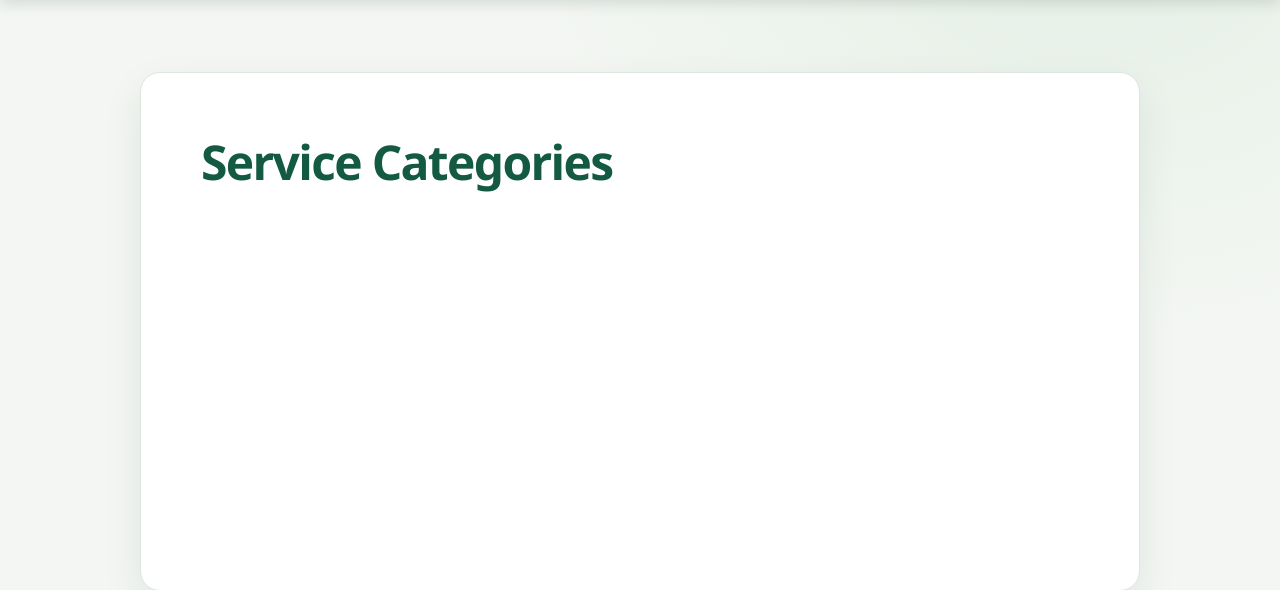
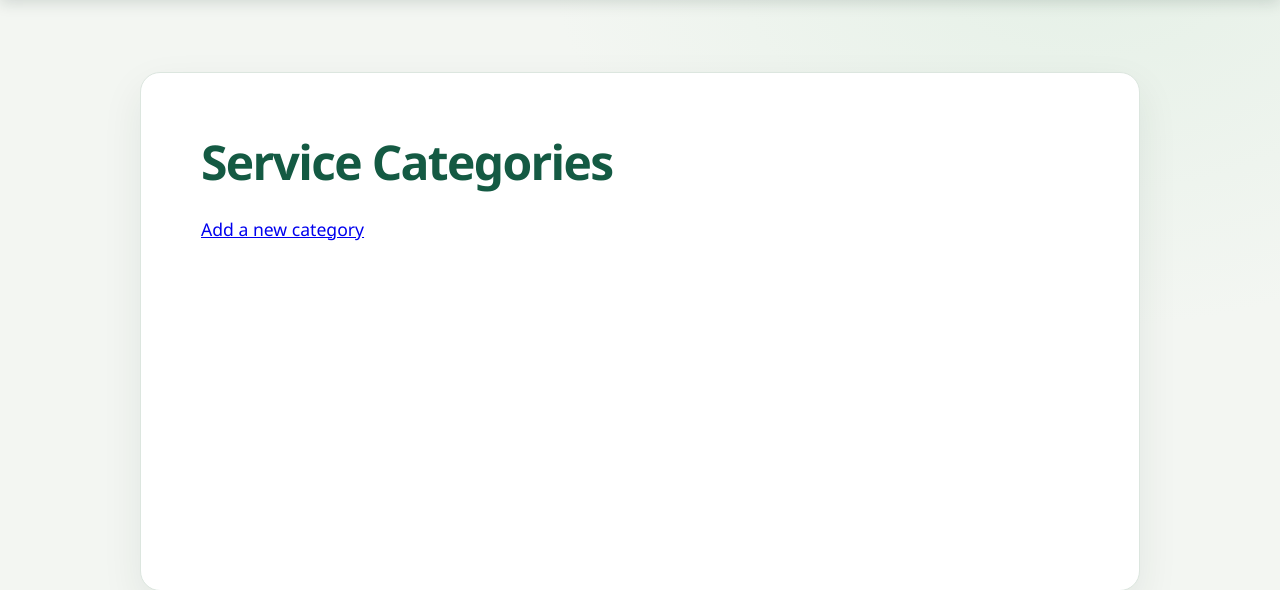
Before and after one commit to benblazer13/cse340-course-repo, a Node server app: page /categories in a window 1280 px wide. Shown: the part 72-662 px from the top of the page. Run offline with Node 20, Linux system fonts and the light colour scheme; data that the repository does not hold is empty.

Commit message:
CRUD categories

```diff
--- a/src/controllers/categories.js
+++ b/src/controllers/categories.js
@@ -3,9 +3,21 @@ import {
     getCategoryById,
     getCategoriesByServiceProjectId,
     getProjectsByCategoryId,
-    updateCategoryAssignments
+    updateCategoryAssignments,
+    createCategory,
+    updateCategory
 } from '../models/categories.js';
 import { getProjectDetails } from '../models/projects.js';
+import { body, validationResult } from 'express-validator';
+
+const categoryValidation = [
+    body('name')
+        .trim()
+        .notEmpty()
+        .withMessage('Category name is required')
+        .isLength({ min: 3, max: 100 })
+        .withMessage('Category name must be between 3 and 100 characters')
+];
 
 const showCategoriesPage = async (req, res) => {
     const categories = await getAllCategories();
@@ -22,6 +34,61 @@ const showCategoryDetailsPage = async (req, res, next) => {
 
     const projects = await getProjectsByCategoryId(req.params.id);
     res.render('category', { title: category.name, category, projects });
+};
+
+const showNewCategoryForm = (req, res) => {
+    res.render('new-category', { title: 'Add New Category' });
+};
+
+const showEditCategoryForm = async (req, res) => {
+    const category = await getCategoryById(req.params.id);
+    if (!category) {
+        return res.status(404).render('errors/404', { title: 'Page Not Found' });
+    }
+
+    res.render('edit-category', { title: 'Edit Category', category });
+};
+
+const processNewCategoryForm = async (req, res) => {
+    const results = validationResult(req);
+    if (!results.isEmpty()) {
+        results.array().forEach((error) => req.flash('error', error.msg));
+        return res.redirect('/new-category');
+    }
+
+    try {
+        const categoryId = await createCategory(req.body.name);
+        req.flash('success', 'Category added successfully!');
+        res.redirect(`/category/${categoryId}`);
+    } catch (error) {
+        if (error.code !== '23505') {
+            throw error;
+        }
+
+        req.flash('error', 'A category with that name already exists.');
+        res.redirect('/new-category');
+    }
+};
+
+const processEditCategoryForm = async (req, res) => {
+    const results = validationResult(req);
+    if (!results.isEmpty()) {
+        results.array().forEach((error) => req.flash('error', error.msg));
+        return res.redirect(`/edit-category/${req.params.id}`);
+    }
+
+    try {
+        const categoryId = await updateCategory(req.params.id, req.body.name);
+        req.flash('success', 'Category updated successfully!');
+        res.redirect(`/category/${categoryId}`);
+    } catch (error) {
+        if (error.code !== '23505') {
+            throw error;
+        }
+
+        req.flash('error', 'A category with that name already exists.');
+        res.redirect(`/edit-category/${req.params.id}`);
+    }
 };
 
 const showAssignCategoriesForm = async (req, res) => {
@@ -56,6 +123,11 @@ const processAssignCategoriesForm = async (req, res) => {
 export {
     showCategoriesPage,
     showCategoryDetailsPage,
+    showNewCategoryForm,
+    processNewCategoryForm,
+    showEditCategoryForm,
+    processEditCategoryForm,
+    categoryValidation,
     showAssignCategoriesForm,
     processAssignCategoriesForm
 };
--- a/src/models/categories.js
+++ b/src/models/categories.js
@@ -18,6 +18,37 @@ const getCategoryById = async (id) => {
     `;
     const result = await db.query(query, [id]);
     return result.rows[0];
+};
+
+const createCategory = async (name) => {
+    const query = `
+        INSERT INTO category (name)
+        VALUES ($1)
+        RETURNING category_id;
+    `;
+    const result = await db.query(query, [name]);
+
+    if (result.rows.length === 0) {
+        throw new Error('Failed to create category');
+    }
+
+    return result.rows[0].category_id;
+};
+
+const updateCategory = async (categoryId, name) => {
+    const query = `
+        UPDATE category
+        SET name = $1
+        WHERE category_id = $2
+        RETURNING category_id;
+    `;
+    const result = await db.query(query, [name, categoryId]);
+
+    if (result.rows.length === 0) {
+        throw new Error('Category not found');
+    }
+
+    return result.rows[0].category_id;
 };
 
 const getCategoriesByProjectId = async (project_id) => {
@@ -73,6 +104,8 @@ const getProjectsByCategoryId = async (category_id) => {
 export {
     getAllCategories,
     getCategoryById,
+    createCategory,
+    updateCategory,
     getCategoriesByProjectId,
     getCategoriesByProjectId as getCategoriesByServiceProjectId,
     updateCategoryAssignments,
--- a/src/views/categories.ejs
+++ b/src/views/categories.ejs
@@ -1,9 +1,13 @@
 <%- include('partials/header') %>
 <main>
     <h1><%= title %></h1>
+    <p><a href="/new-category">Add a new category</a></p>
     <ul>
         <% categories.forEach(category => { %>
-            <li><a href="/category/<%= category.category_id %>"><%= category.name %></a></li>
+            <li>
+                <a href="/category/<%= category.category_id %>"><%= category.name %></a>
+                <a href="/edit-category/<%= category.category_id %>">Edit</a>
+            </li>
         <% }) %>
     </ul>
 </main>
--- a/src/views/category.ejs
+++ b/src/views/category.ejs
@@ -1,6 +1,7 @@
 <%- include('partials/header') %>
 <main>
     <h1><%= category.name %></h1>
+    <p><a href="/edit-category/<%= category.category_id %>">Edit category</a></p>
 
     <% if (projects.length > 0) { %>
         <ul>
```
Also changed, not shown: src/routes.js (+9 -0 lines), src/views/edit-category.ejs (added, +21 -0 lines), src/views/new-category.ejs (added, +20 -0 lines).
